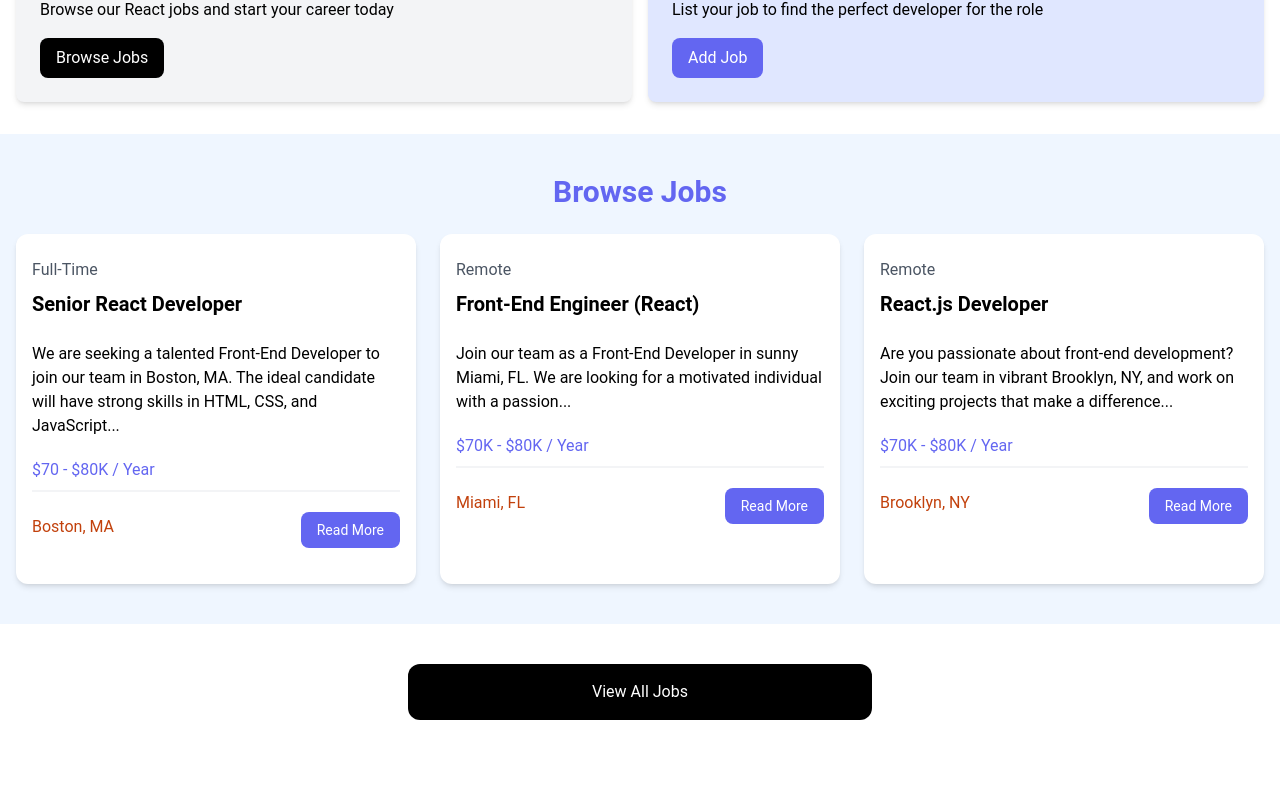
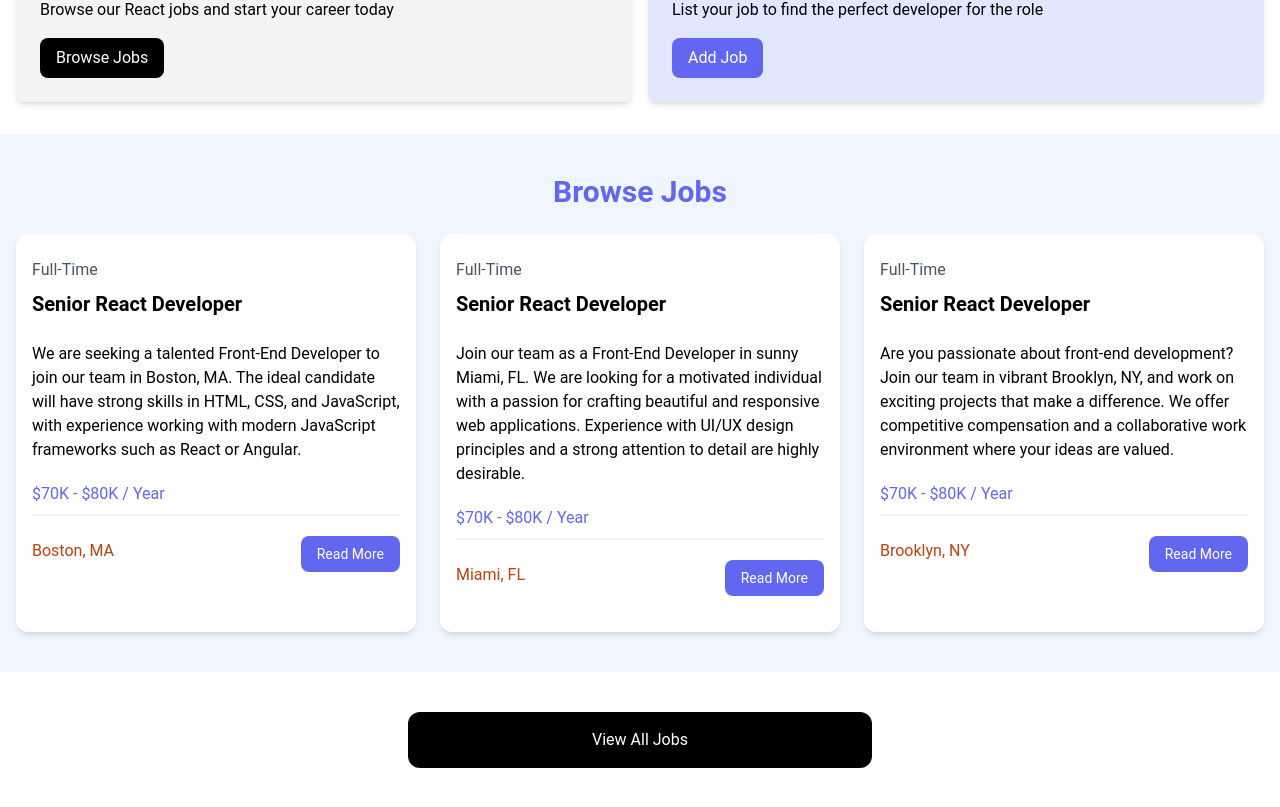
Before and after one commit to Phoenix0415/React_job_platform, a React (Vite) app: page / in a window 1280 px wide. Shown: the part 475-1282 px from the top of the page. Before the commit the page ends 1235 px from the top, so only its background shows below. Built offline with nearby package versions, Linux system fonts and the light colour scheme.

Commit message:
modularizing JobListing and JobListings into components and extract data from jobs.json instead of hardcoding

```diff
--- a/src/App.jsx
+++ b/src/App.jsx
@@ -2,6 +2,7 @@
 import Navbar from './components/Navbar'
 import Hero from './components/Hero'
 import HomeCards from './components/HomeCards'
+import JobListings from './components/JobListings';
 
 const App = () => {
   return (
@@ -9,107 +10,10 @@
     <Navbar />
     <Hero />
     <HomeCards />
+    <JobListings />
 
-    {/* <!-- Browse Jobs --> */}
-    <section className="bg-blue-50 px-4 py-10">
-      <div className="container-xl lg:container m-auto">
-        <h2 className="text-3xl font-bold text-indigo-500 mb-6 text-center">
-          Browse Jobs
-        </h2>
-        <div className="grid grid-cols-1 md:grid-cols-3 gap-6">
-          {/* <!-- Job Listing 1 --> */}
-          <div className="bg-white rounded-xl shadow-md relative">
-            <div className="p-4">
-              <div className="mb-6">
-                <div className="text-gray-600 my-2">Full-Time</div>
-                <h3 className="text-xl font-bold">Senior React Developer</h3>
-              </div>
 
-              <div className="mb-5">
-               We are seeking a talented Front-End Developer to join our team in Boston, MA. The ideal candidate will have strong skills in HTML, CSS, and JavaScript...
-              </div>
 
-              <h3 className="text-indigo-500 mb-2">$70 - $80K / Year</h3>
-
-              <div className="border border-gray-100 mb-5"></div>
-
-              <div className="flex flex-col lg:flex-row justify-between mb-4">
-                <div className="text-orange-700 mb-3">
-                  <i className="fa-solid fa-location-dot text-lg"></i>
-                  Boston, MA
-                </div>
-                <a
-                  href="job.html"
-                  className="h-[36px] bg-indigo-500 hover:bg-indigo-600 text-white px-4 py-2 rounded-lg text-center text-sm"
-                >
-                 Read More
-                </a>
-              </div>
-            </div>
-          </div>
-          {/* <!-- Job Listing 2 --> */}
-          <div className="bg-white rounded-xl shadow-md relative">
-            <div className="p-4">
-              <div className="mb-6">
-                <div className="text-gray-600 my-2">Remote</div>
-                <h3 className="text-xl font-bold">Front-End Engineer (React)</h3>
-              </div>
-
-              <div className="mb-5">
-               Join our team as a Front-End Developer in sunny Miami, FL. We are looking for a motivated individual with a passion...
-              </div>
-
-              <h3 className="text-indigo-500 mb-2">$70K - $80K / Year</h3>
-
-              <div className="border border-gray-100 mb-5"></div>
-
-              <div className="flex flex-col lg:flex-row justify-between mb-4">
-                <div className="text-orange-700 mb-3">
-                  <i className="fa-solid fa-location-dot text-lg"></i>
-                  Miami, FL
-                </div>
-                <a
-                  href="job.html"
-                  className="h-[36px] bg-indigo-500 hover:bg-indigo-600 text-white px-4 py-2 rounded-lg text-center text-sm"
-                >
-                 Read More
-                </a>
-              </div>
-            </div>
-          </div>
-          {/* <!-- Job Listing 3 --> */}
-          <div className="bg-white rounded-xl shadow-md relative">
-            <div className="p-4">
-              <div className="mb-6">
-                <div className="text-gray-600 my-2">Remote</div>
-                <h3 className="text-xl font-bold">React.js Developer</h3>
-              </div>
-
-              <div className="mb-5">
-                Are you passionate about front-end development? Join our team in vibrant Brooklyn, NY, and work on exciting projects that make a difference...
-              </div>
-
-              <h3 className="text-indigo-500 mb-2">$70K - $80K / Year</h3>
-
-              <div className="border border-gray-100 mb-5"></div>
-
-              <div className="flex flex-col lg:flex-row justify-between mb-4">
-                <div className="text-orange-700 mb-3">
-                  <i className="fa-solid fa-location-dot text-lg"></i>
-                  Brooklyn, NY
-                </div>
-                <a
-                  href="job.html"
-                  className="h-[36px] bg-indigo-500 hover:bg-indigo-600 text-white px-4 py-2 rounded-lg text-center text-sm"
-                >
-                 Read More
-                </a>
-              </div>
-            </div>
-          </div>
-        </div>
-      </div>
-    </section>
 
     <section className="m-auto max-w-lg my-10 px-6">
       <a
--- /dev/null
+++ b/src/components/JobListing.jsx
@@ -0,0 +1,37 @@
+import React from 'react'
+
+const JobListing = ({job}) => {
+  return (
+        <div className="bg-white rounded-xl shadow-md relative">
+            <div className="p-4">
+                <div className="mb-6">
+                <div className="text-gray-600 my-2">{job.type}</div>
+                <h3 className="text-xl font-bold">Senior React Developer</h3>
+                </div>
+
+                <div className="mb-5">
+                {job.description}
+                </div>
+
+                <h3 className="text-indigo-500 mb-2">{job.salary} / Year</h3>
+
+                <div className="border border-gray-100 mb-5"></div>
+
+                <div className="flex flex-col lg:flex-row justify-between mb-4">
+                <div className="text-orange-700 mb-3">
+                    <i className="fa-solid fa-location-dot text-lg"></i>
+                {job.location}
+                </div>
+                <a
+                    href={`/job/${job.id}`}
+                    className="h-[36px] bg-indigo-500 hover:bg-indigo-600 text-white px-4 py-2 rounded-lg text-center text-sm"
+                >
+                Read More
+                </a>
+                </div>
+            </div>
+        </div>
+  )
+}
+
+export default JobListing
--- /dev/null
+++ b/src/components/JobListings.jsx
@@ -0,0 +1,23 @@
+import React from 'react'
+import jobs from '../jobs.json';
+import JobListing from './JobListing';
+
+const JobListings = () => {
+  const recentJobs = jobs.slice(0, 3);
+  return (
+    <section className="bg-blue-50 px-4 py-10">
+      <div className="container-xl lg:container m-auto">
+        <h2 className="text-3xl font-bold text-indigo-500 mb-6 text-center">
+          Browse Jobs
+        </h2>
+        <div className="grid grid-cols-1 md:grid-cols-3 gap-6">
+          {recentJobs.map((job) => (
+              <JobListing key={job.id} job={job} />
+          ))}
+        </div>
+      </div>
+    </section>
+  )
+}
+
+export default JobListings
```
